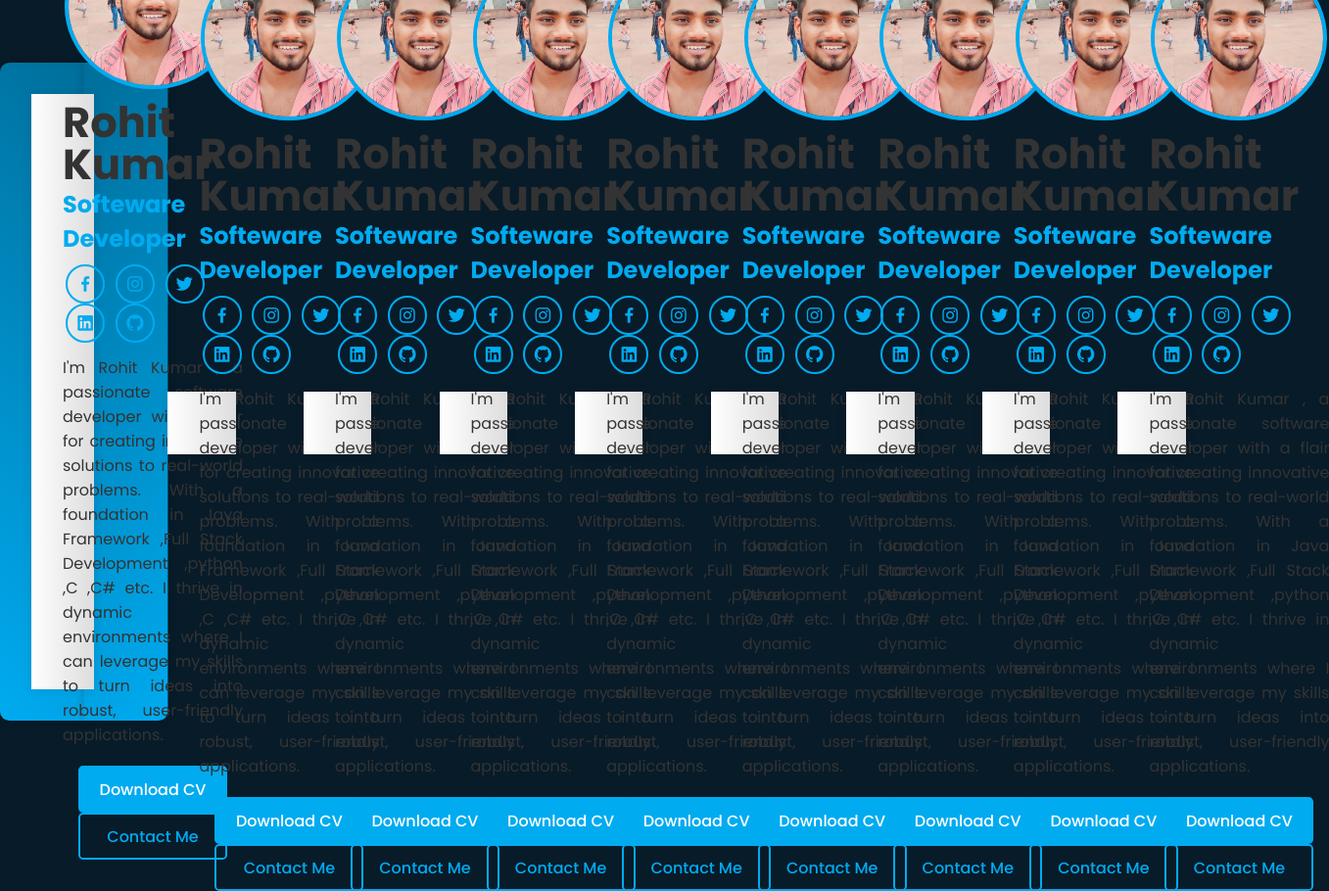
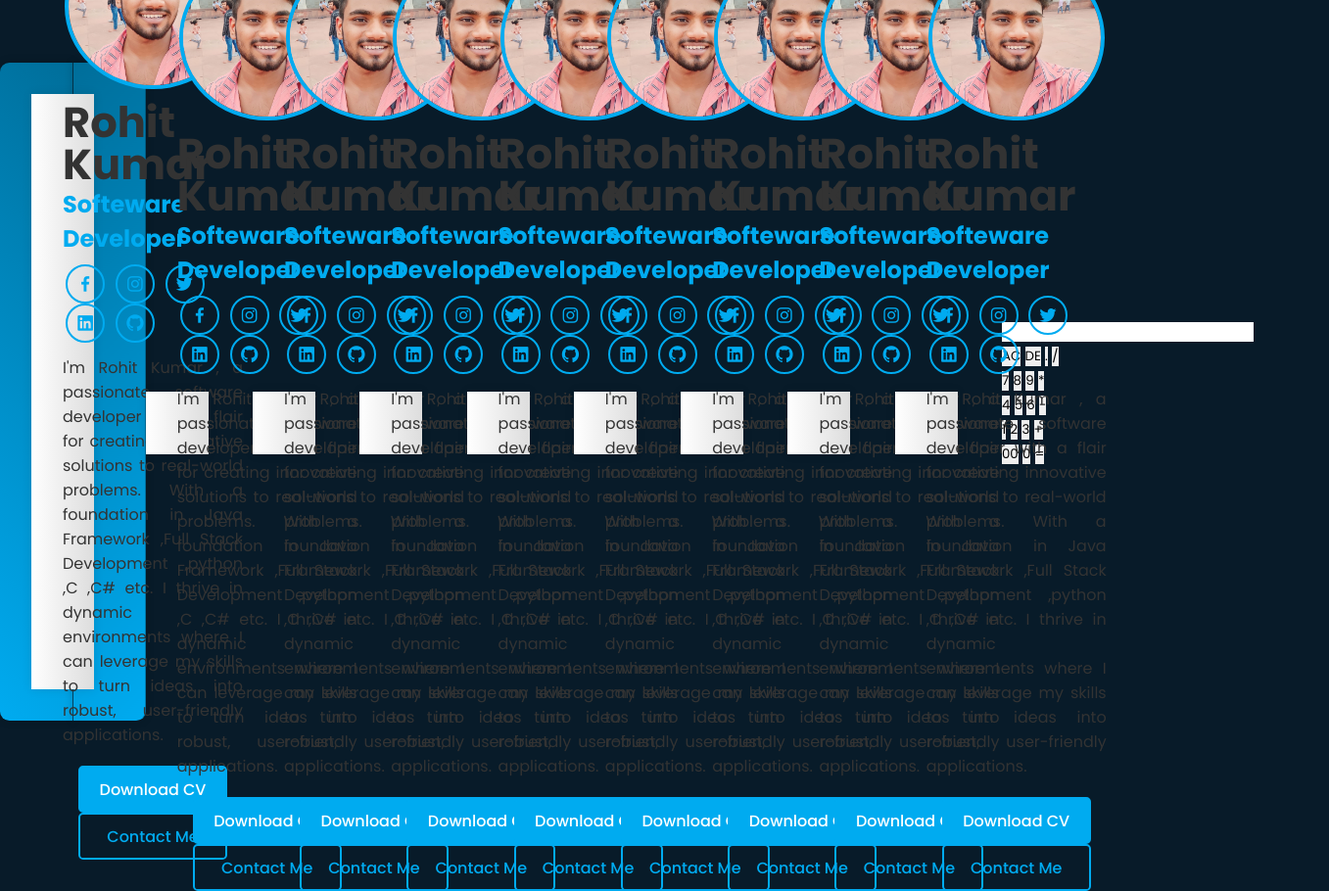
Before and after one commit to RohitKumarPatel2004/My-PortFolio, a plain HTML site: page index.html in a window 1280 px wide. Shown: the whole page at 98% size, 1357 px wide, since content can reach past the window. Drawn offline with nearby package versions, Linux system fonts and the light colour scheme.

Commit message:
add and modify 2nd page

```diff
--- a/index.html
+++ b/index.html
@@ -303,6 +303,58 @@
 
 </div>
 </div>
+<!DOCTYPE html>
+<html>
+<head>
+    <meta name="viewport" content="width=device-width, initial-scale=1.0">
+    <title>Calculator using javascript - Easy Tutorials</title>
+    <link rel="stylesheet" href="style.css">
+</head>
+<body>
+
+<div class="container">
+  <div class="calculator">
+    <form>
+      <div class="display">
+        <input type="text" name="display">
+      </div>
+      <div>
+        <input type="button" value="AC" onclick="display.value = '' " class="operator">
+        <input type="button" value="DE" onclick="display.value =  display.value.toString().slice(0,-1)" class="operator">
+        <input type="button" value="." onclick="display.value += '.' " class="operator">
+        <input type="button" value="/" onclick="display.value += '/' " class="operator">
+      </div>
+      <div>
+        <input type="button" value="7" onclick="display.value += '7' ">
+        <input type="button" value="8" onclick="display.value += '8' ">
+        <input type="button" value="9" onclick="display.value += '9' ">
+        <input type="button" value="*" onclick="display.value += '*' " class="operator">
+      </div>
+      <div>
+        <input type="button" value="4" onclick="display.value += '4' ">
+        <input type="button" value="5" onclick="display.value += '5' ">
+        <input type="button" value="6" onclick="display.value += '6' ">
+        <input type="button" value="-" onclick="display.value += '-' " class="operator">
+      </div>
+      <div>
+        <input type="button" value="1" onclick="display.value += '1' ">
+        <input type="button" value="2" onclick="display.value += '2' ">
+        <input type="button" value="3" onclick="display.value += '3' ">
+        <input type="button" value="+" onclick="display.value += '+' " class="operator">
+      </div>
+      <div>
+        <input type="button" value="00" onclick="display.value += '00' ">
+        <input type="button" value="0" onclick="display.value += '0' ">
+        <input type="button" value="=" onclick="display.value = eval(display.value)" class="equal operator">
+
+      </div>
+    </form>
+  </div>
+</div>
+
+
+</body>
+</html>
 
     <!-- page 3 & 4 -->
     <!-- page 3 (my services) -->
```
